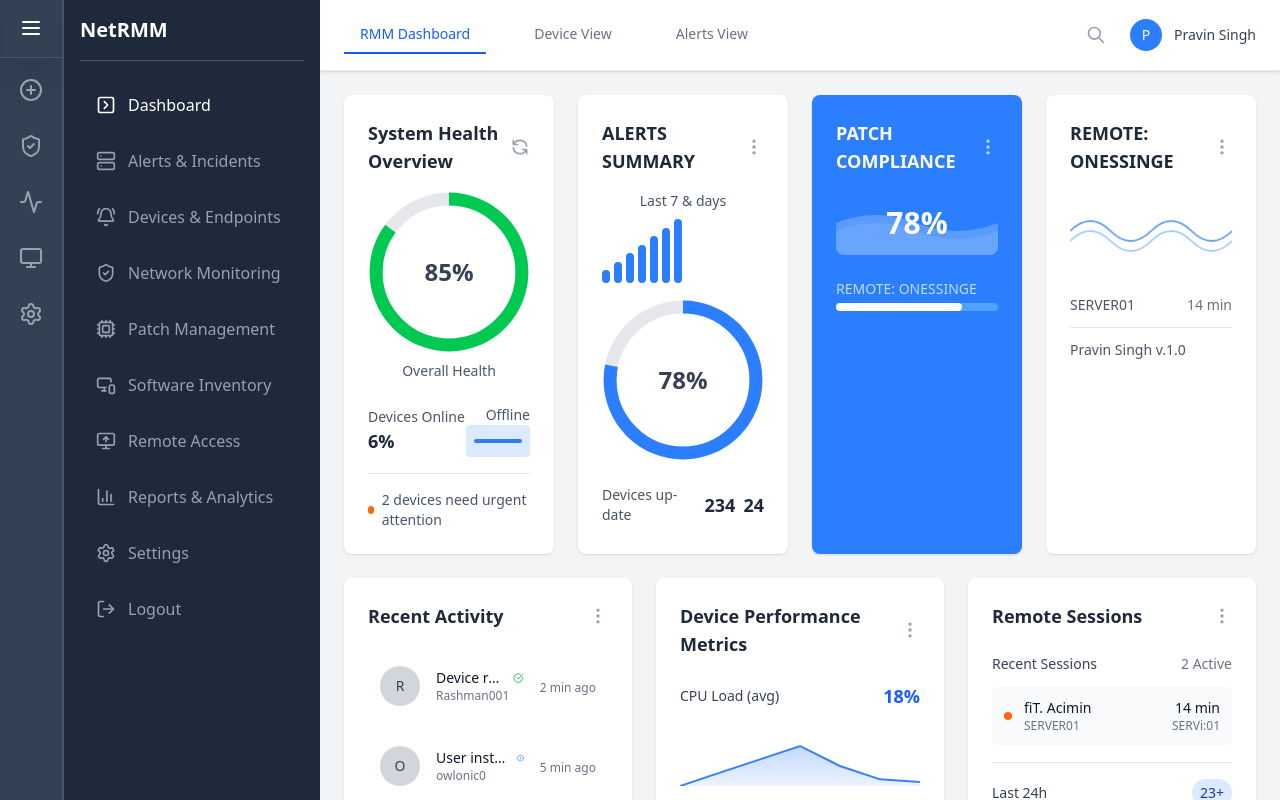
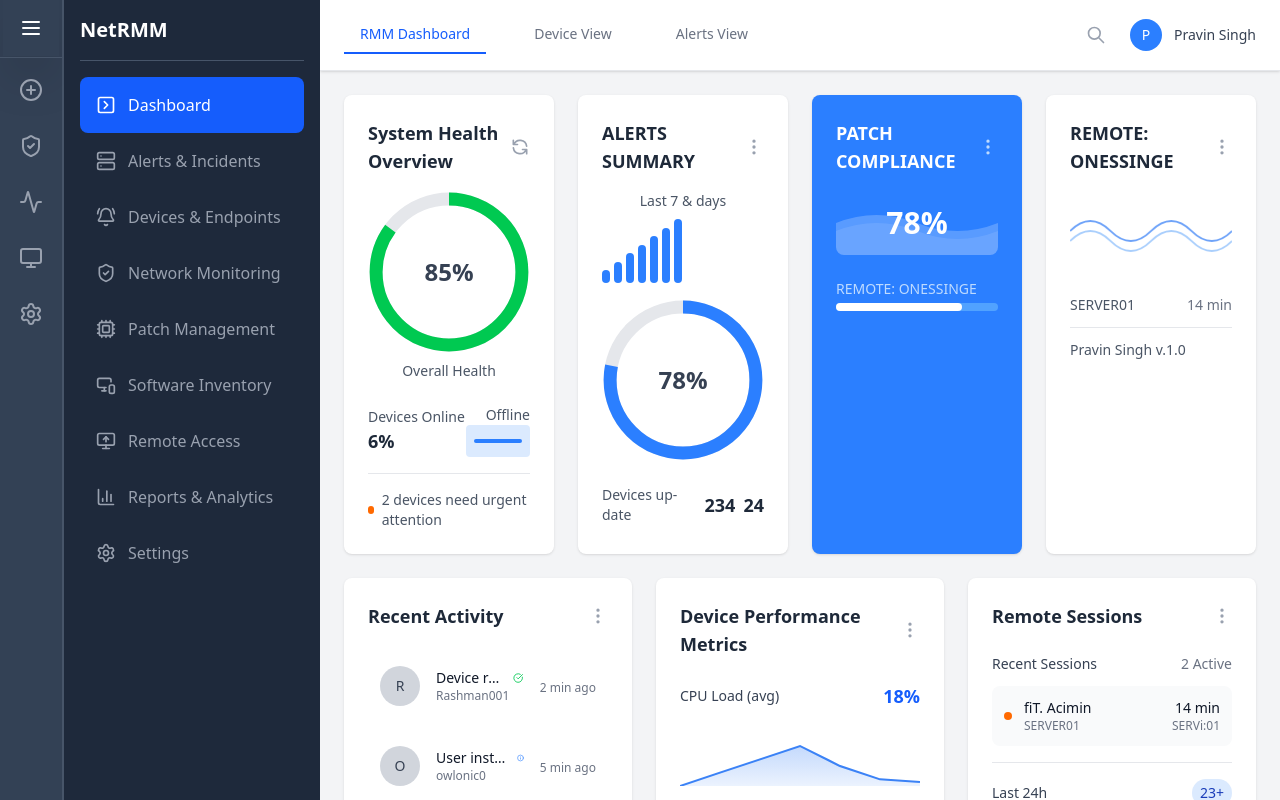
Before and after one commit to Shiv-Muwal/NetRMM-Dashboard, a React (Vite) app: page / in a window 1280 px wide. Built offline with nearby package versions, Linux system fonts and the light colour scheme.

Commit message:
adjust hover effect in sidebar

```diff
--- a/src/component/Sidebars/MainSidebar.jsx
+++ b/src/component/Sidebars/MainSidebar.jsx
@@ -12,7 +12,6 @@ const MainSidebar = ({ activeView, setActiveView }) => {
     { id: 'remote', icon: Icons.MonitorUp, label: "Remote Access" },
     { id: 'reports', icon: Icons.BarChart3, label: "Reports & Analytics" },
     { id: 'settings', icon: Icons.Settings, label: "Settings" },
-    { id: 'logout', icon: Icons.LogOut, label: "Logout" },
   ];
 
   return (
@@ -27,8 +26,8 @@ const MainSidebar = ({ activeView, setActiveView }) => {
             key={id}
             onClick={() => setActiveView && setActiveView(id)}
             className={`flex items-center gap-3 text-left p-4 w-full rounded-lg transition-colors ${activeView === id
-                ? 'bg-blue text-white'
-                : 'text-gray-400 hover:bg-blue hover:text-white'
+                ? 'bg-blue-600 text-white'
+                : 'text-gray-400 hover:text-white'
               }`}
           >
             <_IconComponent size={20} />
--- a/src/components/icons.jsx
+++ b/src/components/icons.jsx
@@ -7,7 +7,6 @@ import {
   Cpu,
   MonitorSmartphone,
   Settings,
-  LogOut,
   BarChart3,
   MonitorUp,
   CirclePlus,
@@ -36,7 +35,6 @@ export const Icons = {
   Cpu,
   MonitorSmartphone,
   Settings,
-  LogOut,
   BarChart3,
   MonitorUp,
   CirclePlus,
--- a/src/helpers/dashboardData.js
+++ b/src/helpers/dashboardData.js
@@ -166,7 +166,6 @@ export const mainSidebarItems = [
   { id: 'remote', label: "Remote Access" },
   { id: 'reports', label: "Reports & Analytics" },
   { id: 'settings', label: "Settings" },
-  { id: 'logout', label: "Logout" }
 ];
 
 // Sub Sidebar Icons
```
